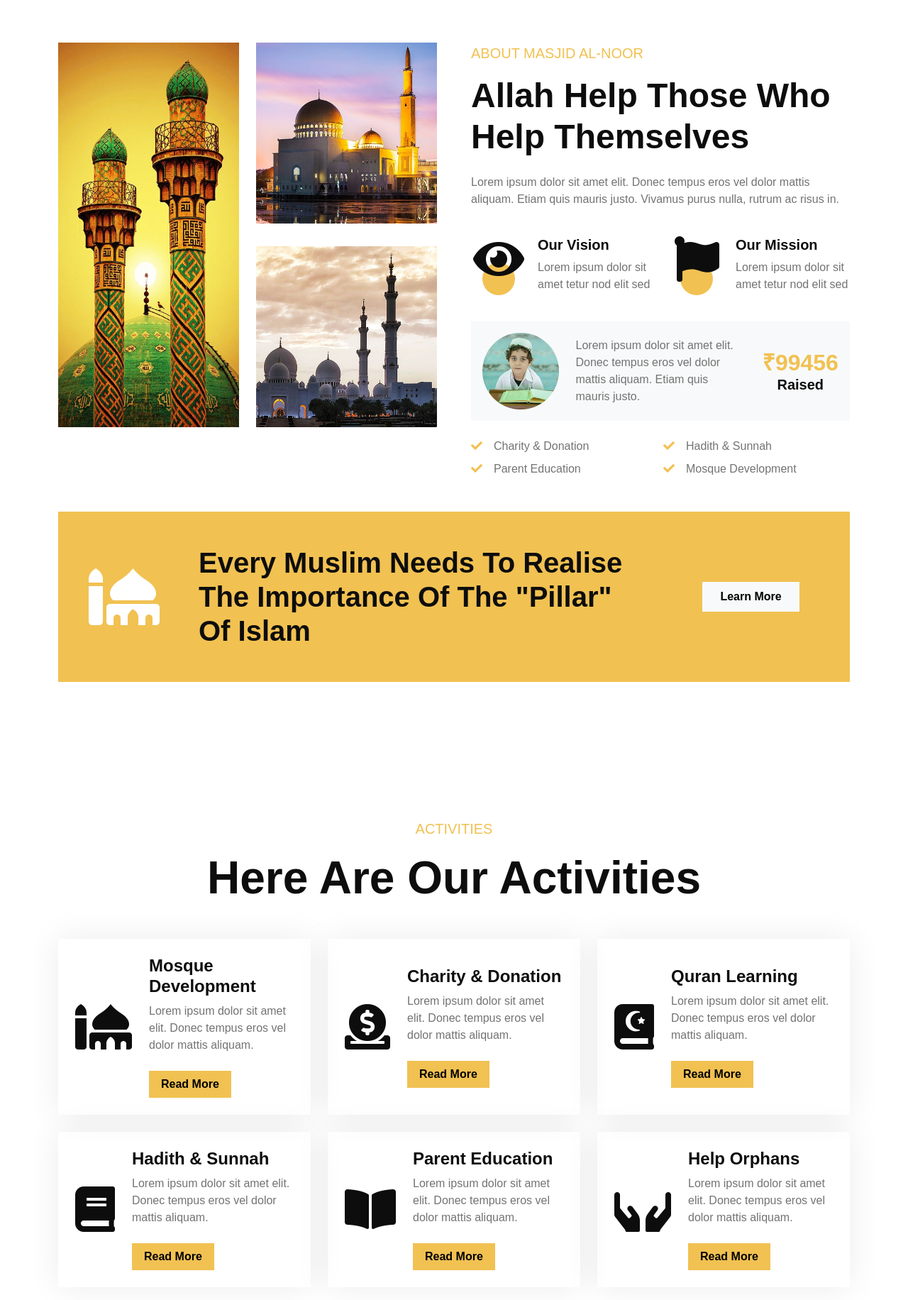
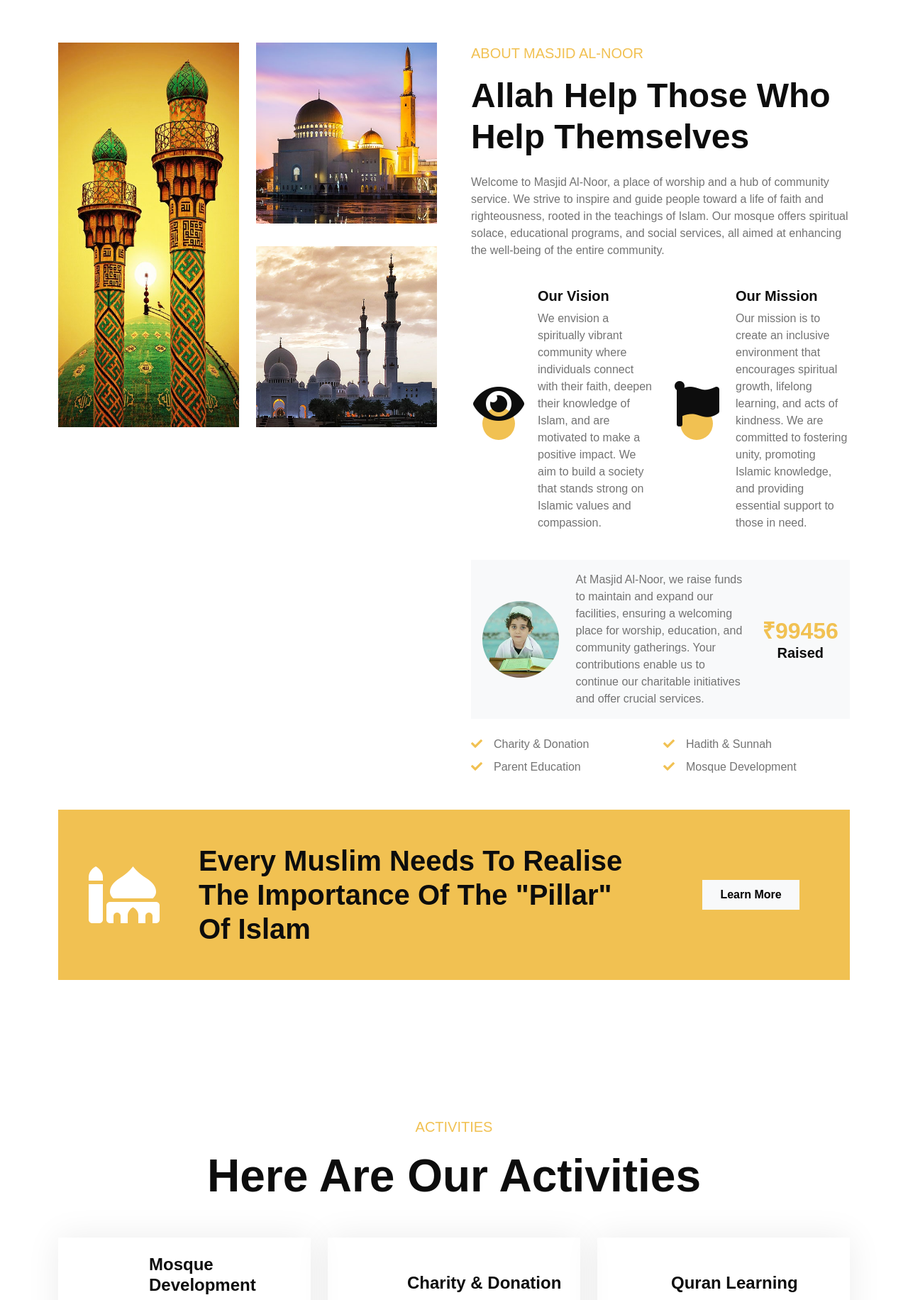
Before and after one commit to ajaj123-debug/Mosque-fund-management-system, a Django app: page / in a window 1280 px wide. Shown: the part 914-2746 px from the top of the page at 71% size. Run offline with Django 5.2, Linux system fonts and the light colour scheme; data comes from the database, SQL or seed files in the repository; some libraries are stand-ins or nearby versions.

Commit message:
index content

```diff
--- a/community_fund/templates/index.html
+++ b/community_fund/templates/index.html
@@ -107,14 +107,14 @@
                     <div class="col-xl-6 wow fadeIn" data-wow-delay="0.5s">
                         <p class="fs-5 text-uppercase text-primary">About Masjid Al-Noor</p>
                         <h1 class="display-5 pb-4 m-0">Allah Help Those Who Help Themselves</h1>
-                        <p class="pb-4">Lorem ipsum dolor sit amet elit. Donec tempus eros vel dolor mattis aliquam. Etiam quis mauris justo. Vivamus purus nulla, rutrum ac risus in.</p>
+                        <p class="pb-4">Welcome to Masjid Al-Noor, a place of worship and a hub of community service. We strive to inspire and guide people toward a life of faith and righteousness, rooted in the teachings of Islam. Our mosque offers spiritual solace, educational programs, and social services, all aimed at enhancing the well-being of the entire community.</p>
                         <div class="row g-4 mb-4">
                             <div class="col-md-6">
                                 <div class="ps-3 d-flex align-items-center justify-content-start">
                                     <span class="bg-primary btn-md-square rounded-circle mt-4 me-2"><i class="fa fa-eye text-dark fa-4x mb-5 pb-2"></i></span>
                                     <div class="ms-4">
                                         <h5>Our Vision</h5>
-                                        <p>Lorem ipsum dolor sit amet tetur nod elit sed</p>
+                                        <p>We envision a spiritually vibrant community where individuals connect with their faith, deepen their knowledge of Islam, and are motivated to make a positive impact. We aim to build a society that stands strong on Islamic values and compassion.</p>
                                     </div>
                                 </div>
                             </div>
@@ -123,7 +123,7 @@
                                     <span class="bg-primary btn-md-square rounded-circle mt-4 me-2"><i class="fa fa-flag text-dark fa-4x mb-5 pb-2"></i></span>
                                     <div class="ms-4">
                                         <h5>Our Mission</h5>
-                                        <p>Lorem ipsum dolor sit amet tetur nod elit sed</p>
+                                        <p>Our mission is to create an inclusive environment that encourages spiritual growth, lifelong learning, and acts of kindness. We are committed to fostering unity, promoting Islamic knowledge, and providing essential support to those in need.</p>
                                     </div>
                                 </div>
                             </div>
@@ -134,7 +134,7 @@
                                     <img src="static/img/about-child.jpg" class="img-fluid rounded-circle" alt="">
                                 </div>
                                 <div class="col-6">
-                                    <p class="mb-0">Lorem ipsum dolor sit amet elit. Donec tempus eros vel dolor mattis aliquam. Etiam quis mauris justo.</p>
+                                    <p class="mb-0">At Masjid Al-Noor, we raise funds to maintain and expand our facilities, ensuring a welcoming place for worship, education, and community gatherings. Your contributions enable us to continue our charitable initiatives and offer crucial services.</p>
                                 </div>
                                 <div class="col-3">
                                         <h2 class="mb-0 text-primary text-center">₹{{ total_savings }}</h2>
@@ -185,7 +185,7 @@
                             <i class="fa fa-mosque fa-4x text-dark"></i>
                             <div class="ms-4">
                                 <h4>Mosque Development</h4>
-                                <p class="mb-4">Lorem ipsum dolor sit amet elit. Donec tempus eros vel dolor mattis aliquam.</p>
+                                <p class="mb-4">Our mosque development projects aim to enhance the facilities, create more learning spaces, and provide better amenities for our congregation. We believe in creating a spiritually uplifting space for worship and gathering.</p>
                                 <a href="" class="btn btn-primary px-3">Read More</a>
                             </div>
                         </div>
@@ -195,7 +195,7 @@
                             <i class="fa fa-donate fa-4x text-dark"></i>
                             <div class="ms-4">
                                 <h4>Charity & Donation</h4>
-                                <p class="mb-4">Lorem ipsum dolor sit amet elit. Donec tempus eros vel dolor mattis aliquam.</p>
+                                <p class="mb-4">Masjid Al-Noor actively engages in charitable efforts, collecting donations to support the needy, run relief programs, and extend a helping hand to those facing hardship. Together, we aim to make a meaningful difference.</p>
                                 <a href="" class="btn btn-primary px-3">Read More</a>
                             </div>
                         </div>
@@ -205,7 +205,7 @@
                             <i class="fa fa-quran fa-4x text-dark"></i>
                             <div class="ms-4">
                                 <h4>Quran Learning</h4>
-                                <p class="mb-4">Lorem ipsum dolor sit amet elit. Donec tempus eros vel dolor mattis aliquam.</p>
+                                <p class="mb-4">Our Quran Learning program is designed for individuals of all ages, focusing on authentic recitation, memorization, and understanding of the Quran. We believe in spreading the message of the Quran to inspire hearts and minds.</p>
                                 <a href="" class="btn btn-primary px-3">Read More</a>
                             </div>
                         </div>
@@ -215,7 +215,7 @@
                             <i class="fa fa-book fa-4x text-dark"></i>
                             <div class="ms-4">
                                 <h4>Hadith & Sunnah</h4>
-                                <p class="mb-4">Lorem ipsum dolor sit amet elit. Donec tempus eros vel dolor mattis aliquam.</p>
+                                <p class="mb-4">Delve into the Hadith and Sunnah with our classes that explore the life and teachings of Prophet Muhammad (PBUH). Learn how to incorporate the wisdom of the Prophet into your daily life and grow closer to Allah.</p>
                                 <a href="" class="btn btn-primary px-3">Read More</a>
                             </div>
                         </div>
@@ -225,7 +225,7 @@
                             <i class="fa fa-book-open fa-4x text-dark"></i>
                             <div class="ms-4">
                                 <h4>Parent Education</h4>
-                                <p class="mb-4">Lorem ipsum dolor sit amet elit. Donec tempus eros vel dolor mattis aliquam.</p>
+                                <p class="mb-4">Our Parent Education program offers guidance on raising children with strong Islamic values, moral integrity, and a sense of community. We help parents strengthen their families spiritually and emotionally.</p>
                                 <a href="" class="btn btn-primary px-3">Read More</a>
                             </div>
                         </div>
@@ -235,7 +235,7 @@
                             <i class="fa fa-hands fa-4x text-dark"></i>
                             <div class="ms-4">
                                 <h4>Help Orphans</h4>
-                                <p class="mb-4">Lorem ipsum dolor sit amet elit. Donec tempus eros vel dolor mattis aliquam.</p>
+                                <p class="mb-4">Through our "Help Orphans" initiative, we aim to provide orphans with not just financial support but also emotional care, education, and a nurturing environment. Join us in bringing hope to the lives of these children.</p>
                                 <a href="" class="btn btn-primary px-3">Read More</a>
                             </div>
                         </div>
@@ -260,8 +260,7 @@
                     <div class="col-9 col-lg-6 border-start border-dark pb-5">
                         <div class="ms-3">
                             <h4 class="mb-3">Milad Un Nabi</h4>
-                            <p class="mb-4">Lorem ipsum dolor sit amet, consectetur adipiscing elit, sed do eiusmod tempor incididunt ut labore et dolore magna aliqua. Ut enim ad minim veniam, quis nostrud exercitation ullamco laboris nisi ut
-                                aliquip ex ea commodo consequat. Duis aute irure dolor in </p>
+                            <p class="mb-4">Join us in commemorating the birth of Prophet Muhammad (PBUH) at our Milad Un Nabi event. Celebrate this blessed occasion by reflecting on the life of the Prophet, participating in prayers, and spreading his message of peace and mercy.</p>
                             <a href="#" class="btn btn-primary px-3">Join Now</a>
                         </div>
                     </div>
@@ -281,8 +280,7 @@
                     <div class="col-9 col-lg-6 border-start border-dark pb-5">
                         <div class="ms-3">
                             <h4 class="mb-3">Eid Ul Fitr</h4>
-                            <p class="mb-4">Lorem ipsum dolor sit amet, consectetur adipiscing elit, sed do eiusmod tempor incididunt ut labore et dolore magna aliqua. Ut enim ad minim veniam, quis nostrud exercitation ullamco laboris nisi ut
-                                aliquip ex ea commodo consequat. Duis aute irure dolor in </p>
+                            <p class="mb-4">Celebrate the conclusion of Ramadan with Eid Ul Fitr, a day of joy, gratitude, and giving. Experience the essence of this special day with prayers, community gatherings, and charitable acts, symbolizing unity and compassion.</p>
                             <a href="#" class="btn btn-primary px-3">Join Now</a>
                         </div>
                     </div>
@@ -302,8 +300,7 @@
                     <div class="col-9 col-lg-6 border-start border-dark pb-5">
                         <div class="ms-3">
                             <h4 class="mb-3">Eid Ul Azha (Qurbani)</h4>
-                            <p class="mb-4">Lorem ipsum dolor sit amet, consectetur adipiscing elit, sed do eiusmod tempor incididunt ut labore et dolore magna aliqua. Ut enim ad minim veniam, quis nostrud exercitation ullamco laboris nisi ut
-                                aliquip ex ea commodo consequat. Duis aute irure dolor in </p>
+                            <p class="mb-4">Eid Ul Azha, the festival of sacrifice, is a reminder of the unwavering faith of Prophet Ibrahim (PBUH). Participate in Qurbani with us, and contribute to the spirit of sharing and caring for those less fortunate.</p>
                             <a href="#" class="btn btn-primary px-3">Join Now</a>
                         </div>
                     </div>
@@ -341,8 +338,7 @@
                                     </div>
                                 </div>
                                 <a href="" class="d-inline-block h4 lh-sm mb-3">Importance of “Piller” of Islam</a>
-                                <p class="mb-4">Lorem ipsum dolor sit amet, consectetur adipiscing elit, sed do eiusmod tempor incididunt ut labore et dolore magna aliqua. Ut enim ad minim veniam,
-                                aliquip ex ea commodo consequat.</p>
+                                <p class="mb-4">The Five Pillars of Islam are the foundation of a Muslim’s faith and practice. Learn about their significance in achieving spiritual fulfillment and maintaining a balanced life in accordance with Islamic teachings.</p>
                                 <a href="#" class="btn btn-primary px-3">More Details</a>
                             </div>
                         </div>
@@ -364,8 +360,7 @@
                                     </div>
                                 </div>
                                 <a href="" class="d-inline-block h4 lh-sm mb-3">How to get closer to Allah</a>
-                                <p class="mb-4">Lorem ipsum dolor sit amet, consectetur adipiscing elit, sed do eiusmod tempor incididunt ut labore et dolore magna aliqua. Ut enim ad minim veniam,
-                                aliquip ex ea commodo consequat.</p>
+                                <p class="mb-4">In this series, explore practical steps and guidance on how to strengthen your connection with Allah. From understanding His attributes to engaging in acts of worship, discover ways to achieve spiritual growth and inner peace.</p>
                                 <a href="#" class="btn btn-primary px-3">More Details</a>
                             </div>
                         </div>
@@ -387,8 +382,7 @@
                                     </div>
                                 </div>
                                 <a href="" class="d-inline-block h4 lh-sm mb-3">Importance of Hajj in Islam</a>
-                                <p class="mb-4">Lorem ipsum dolor sit amet, consectetur adipiscing elit, sed do eiusmod tempor incididunt ut labore et dolore magna aliqua. Ut enim ad minim veniam,
-                                aliquip ex ea commodo consequat.</p>
+                                <p class="mb-4">Hajj, the sacred pilgrimage to Mecca, is one of the most profound experiences in a Muslim’s life. Learn about its significance, the spiritual journey it entails, and the values it instills in a believer’s heart.</p>
                                 <a href="#" class="btn btn-primary px-3">More Details</a>
                             </div>
                         </div>
@@ -416,8 +410,7 @@
                         <div class="team-item wow fadeIn" data-wow-delay="0.1s">
                             <h1>Mohammad Faiyaz</h1>
                             <h5 class="fw-normal fst-italic text-primary mb-4">Imaam</h5>
-                            <p class="mb-4">Lorem ipsum dolor sit amet, consectetur adipiscing elit, sed do eiusmod tempor incididunt ut labore et dolore magna aliqua. Ut enim ad minim veniam,
-                            sed do eiusmod tempor incididunt ut labore et dolore magna aliqua. aliquip ex ea commodo consequat.</p>
+                            <p class="mb-4">Imaam Mohammad Faiyaz is the dedicated spiritual leader of Masjid Al-Noor. With deep knowledge of Islamic teachings and a passion for serving the community, he guides worshippers with wisdom, compassion, and a strong sense of duty. His efforts focus on uplifting the community and strengthening their connection to Islam.</p>
                             <div class="team-icon d-flex pb-4 mb-4 border-bottom border-primary">
                                 <a class="btn btn-primary btn-lg-square me-2" href=""><i class="fab fa-facebook-f"></i></a>
                                 <a class="btn btn-primary btn-lg-square me-2" href=""><i class="fab fa-twitter"></i></a>
@@ -492,7 +485,7 @@
                     <div class="col-md-6 col-lg-6 col-xl-3">
                         <div class="footer-item mt-5">
                             <h4 class="text-light mb-4">Al noor <span class="text-primary">Mosque</span></h4>
-                            <p class="mb-4 text-secondary">Nostrud exertation ullamco labor nisi aliquip ex ea commodo consequat duis aute irure dolor in reprehenderit in voluptate velit esse cillum dolore.</p>
+                            <p class="mb-4 text-secondary">Masjid Al-Noor is more than just a place of worship; it’s a cornerstone of the community. We aim to be a source of hope, knowledge, and unity for all. Whether it’s through educational programs, spiritual gatherings, or charity drives, we are dedicated to making a positive impact. Join us in our mission.</p>
                             <a href="" class="btn btn-primary py-2 px-4">Donate Now</a>
                         </div>
                     </div>
```
